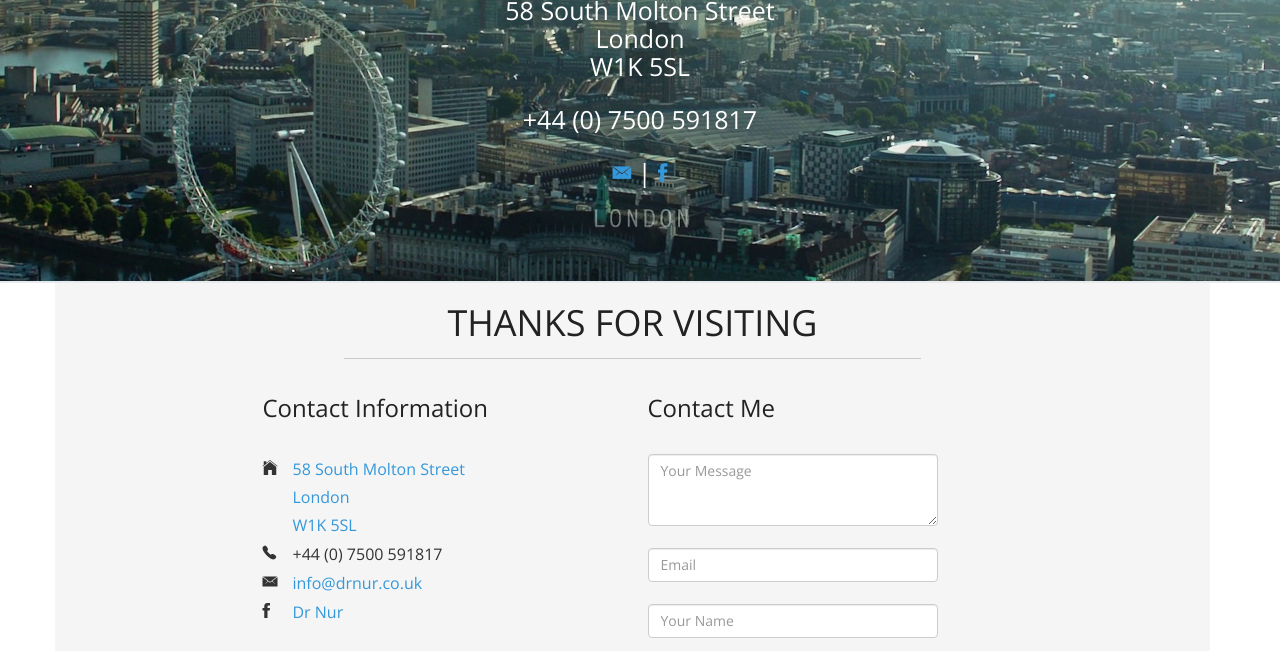
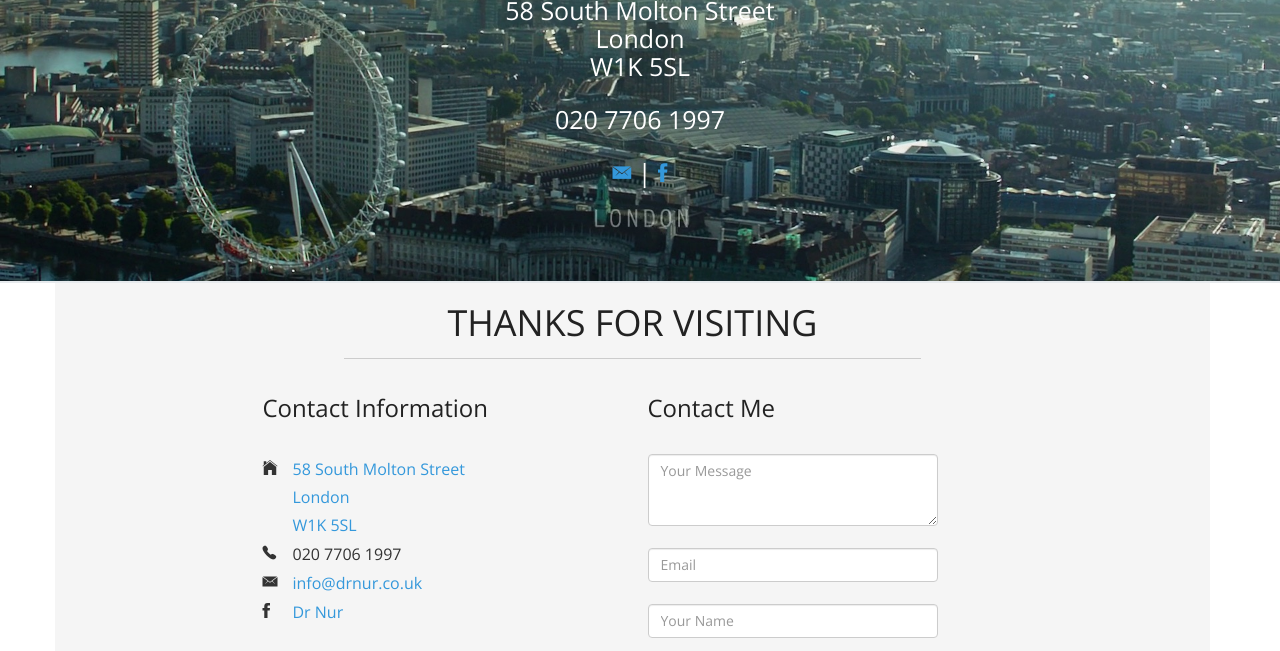
Before and after one commit to huseyinozyilmaz/drnurdan.com, a Jekyll site: the page built from index.html, in a window 1280 px wide and 900 px high, scrolled down 5774 px. Shown: the part 158-809 px from the top of the window. Built offline with Jekyll 4.4.1, drawn with Linux system fonts in a browser that asks for light colours; nearby versions of some CDN libraries; some of the changed text lies outside the part shown.

Commit message:
updated the contact phone number

```diff
--- a/_config.yml
+++ b/_config.yml
@@ -5,7 +5,7 @@ surname: Ozyilmaz
 fulltitle: Dr Nur Ozyilmaz
 appname: DrNur
 email: info@drnur.co.uk
-tel: +44 (0) 7500 591817
+tel: 020 7706 1997
 address: "58 South Molton Street<br>London<br>W1K 5SL"
 map: "https://goo.gl/maps/7YkcAt5nm9z"
 description: Dr Nur Ozyilmaz is a consultant paediatrician with a holistic approach to children's health and wellness.
```
